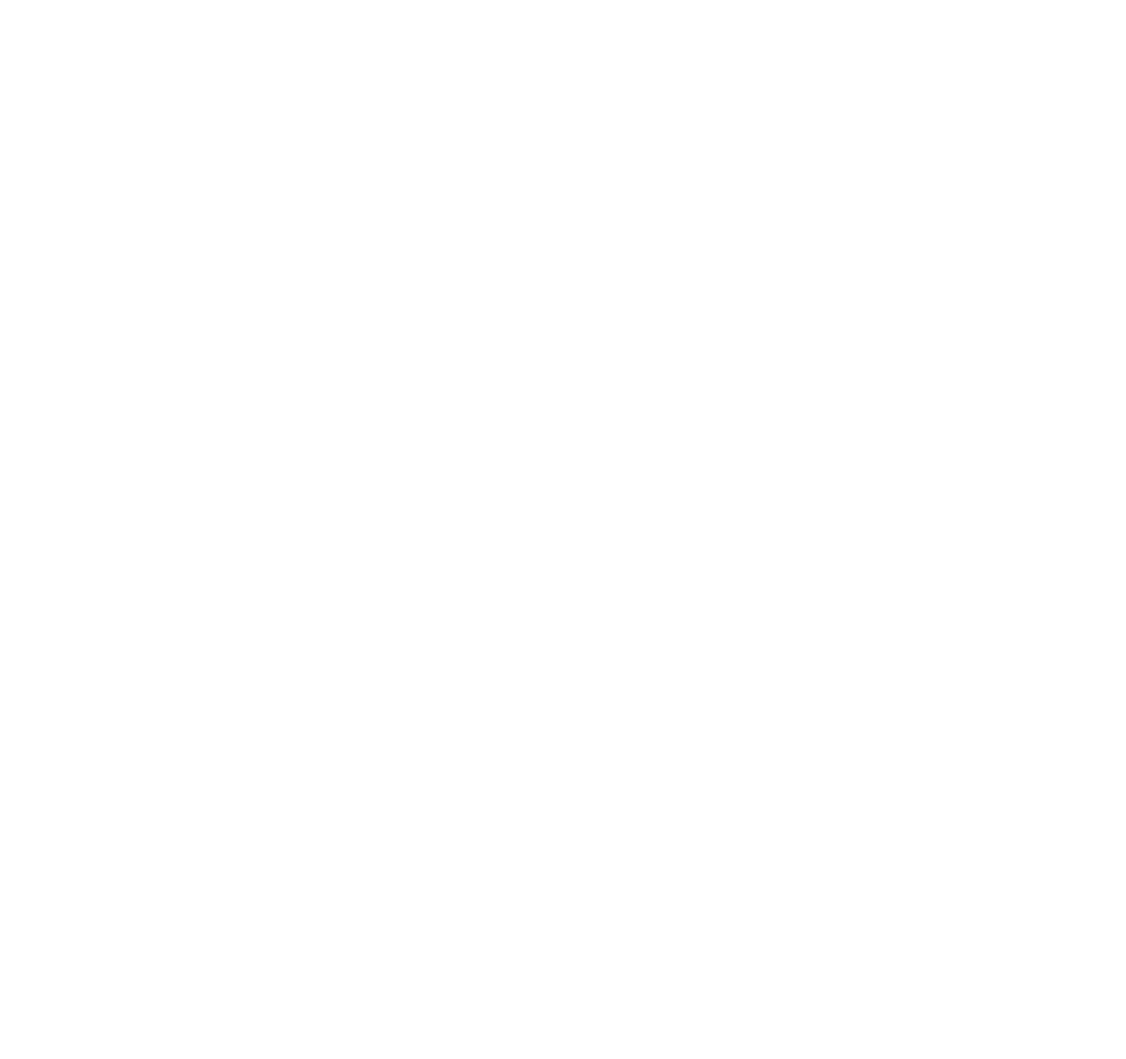
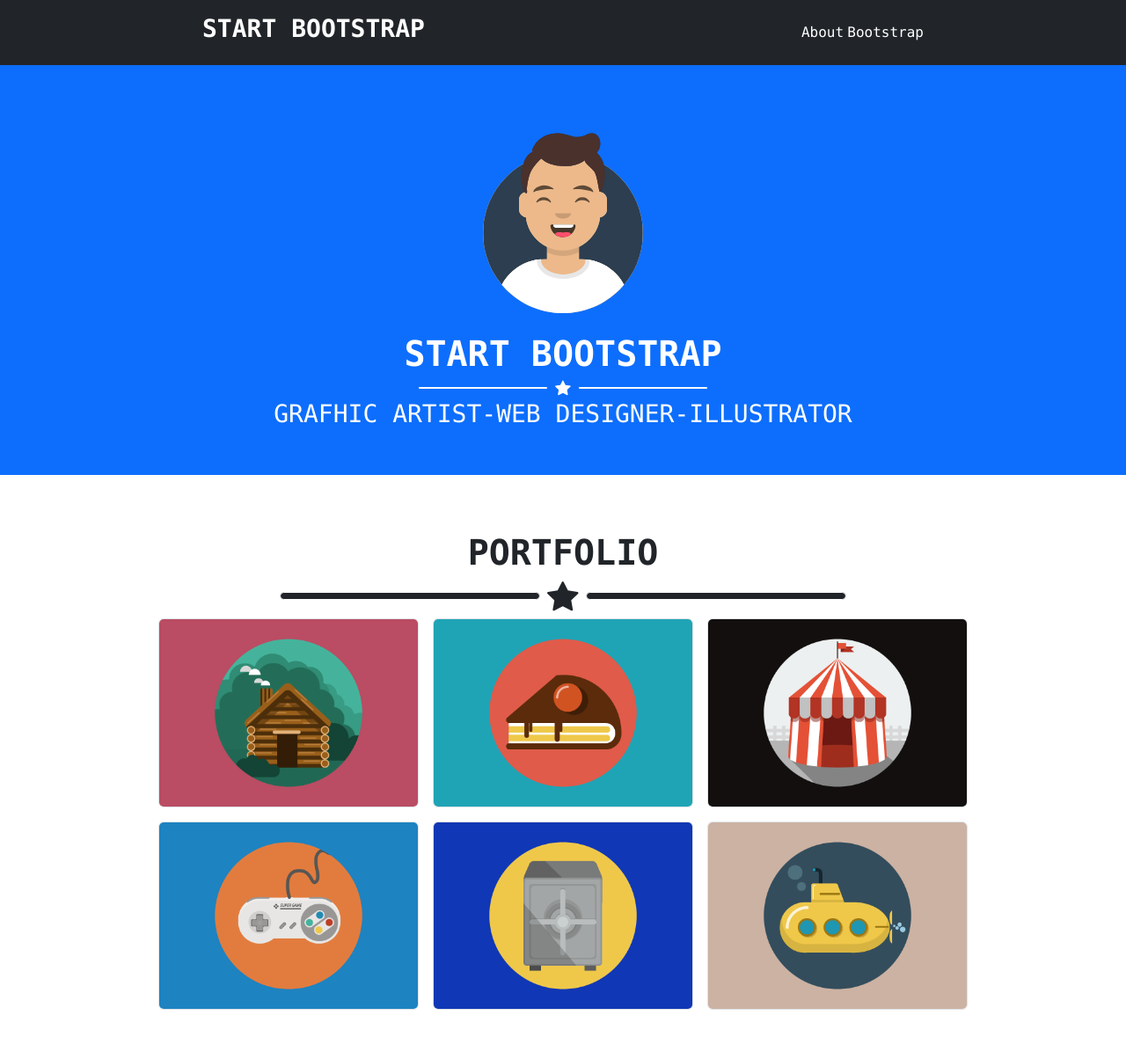
Before and after one commit to GiuseppeTrp/html-css-bootstrap-freelancer, a plain HTML site: page index.html in a window 1280 px wide. Shown: the whole page at 88% size. Before the commit the page ends 800 px from the top, so only its background shows below. Drawn offline with nearby package versions, Linux system fonts and the light colour scheme.

Commit message:
added nav-bar start bootstrap section and portfolio section

```diff
--- a/index.html
+++ b/index.html
@@ -12,33 +12,159 @@
         <!-- personal style  -->
         <link rel="stylesheet" href="css/style.css">
     </head>
-<body>
+    <body>
 
-    <header>
-        <nav class="navbar">
+        <header class="mb-5">
+
+            <nav class=" d-flex  justify-content-around navbar navbar-expand-lg bg-dark text-white position-fixed p-3   w-100 top-0 start-0   " >
+
+                <h3 class="text-uppercase fw-bold font-monospace">Start Bootstrap</h3>
+                <div>
 
 
-        </nav>
 
 
-    </header>
+                            <span class="font-monospace">About</span>
 
-    <main>
-        <section class="start-bootstrap">
+
+                            <span class="font-monospace">Bootstrap</span>
+
+                        </div>
+
+                </div>
+
+
+
+
+            </nav>
+        </header>
+
+
+
+
+
+
+
+
+
+
+
+
+
+
+    <main >
+        <section class="start-bootstrap p-5 bg bg-primary text-white w-100 ">
+            <div class=" w-100 d-flex flex-column justify-content-center">
+                <img src="img/avatar.svg" alt="" class="img-fluid w-25 mx-auto d-block  ps-5 pe-5 pt-5 ">
+                <div class="d-flex justify-content-center text-uppercase fs-1 fw-bold font-monospace  pt-3">Start Bootstrap</div>
+            </div>
+            <div class="d-flex justify-content-center">
+                <div class="d-flex flex-row justify-content-center gap-2 w-50">
+                    <div class="d-flex align-items-center bg-primary w-25 mg-0">
+                        <div class=" bg-white border border-primary rounded h-25 w-100">
+
+
+                        </div>
+
+
+                    </div>
+
+
+
+
+                    <svg xmlns="http://www.w3.org/2000/svg"   width="3%"  fill="currentColor" class="bi bi-star-fill" viewBox="0 0 16 16">
+                            <path d="M3.612 15.443c-.386.198-.824-.149-.746-.592l.83-4.73L.173 6.765c-.329-.314-.158-.888.283-.95l4.898-.696L7.538.792c.197-.39.73-.39.927 0l2.184 4.327 4.898.696c.441.062.612.636.282.95l-3.522 3.356.83 4.73c.078.443-.36.79-.746.592L8 13.187l-4.389 2.256z"
+                            />
+                    </svg>
+
+                    <div class="d-flex align-items-center bg-primary w-25 mg-0">
+                        <div class="  bg-white border border-primary rounded h-25 w-100">
+
+
+                        </div>
+
+
+                    </div>
+
+
+
+
+
+
+
+
+                </div>
+
+            </div>
+
+
+            <div class=" d-flex justify-content-center text-uppercase  gap-5  w-100 ">
+                <span class="font-monospace fs-3 " >
+                    grafhic artist-web designer-illustrator
+                </span>
+
+
+
+
 
         </section>
 
-        <section class="portfolio">
+
+        <section class="start-bootstrap p-5 bg bg-white text-dark">
+            <div class=" w-100 d-flex flex-column justify-content-center">
+                <h1 class=" d-flex justify-content-center text-uppercase fs-1 fw-bold font-monospace  pt-3">portfolio</h1>
+            </div>
+            <div class="d-flex flex-row justify-content-center gap-2">
+                <div class="d-flex align-items-center bg-white w-25 mg-0">
+                    <div class=" bg-dark border border-white rounded h-25 w-100">
+
+
+                    </div>
+
+
+                </div>
+
+
+
+
+                <svg xmlns="http://www.w3.org/2000/svg"   width="3%"  fill="currentColor" class="bi bi-star-fill" viewBox="0 0 16 16">
+                        <path d="M3.612 15.443c-.386.198-.824-.149-.746-.592l.83-4.73L.173 6.765c-.329-.314-.158-.888.283-.95l4.898-.696L7.538.792c.197-.39.73-.39.927 0l2.184 4.327 4.898.696c.441.062.612.636.282.95l-3.522 3.356.83 4.73c.078.443-.36.79-.746.592L8 13.187l-4.389 2.256z"
+                        />
+                </svg>
+
+                <div class="d-flex align-items-center bg-white w-25 mg-0">
+                    <div class=" bg-dark border border-white rounded h-25 w-100">
+
+
+                    </div>
+
+
+                </div>
+
+
+            </div>
+
+            <div class=" w-100 d-flex flex-wrap justify-content-center  ">
+                <img src="img/cabin.png" alt="" class="img-fluid w-25 m-2  d-block  border rounded  ">
+                <img src="img/cake.png" alt="" class="img-fluid w-25 m-2 d-block  border rounded ">
+                <img src="img/circus.png" alt="" class="img-fluid w-25 m-2 d-block border rounded  ">
+            </div>
+            <div class=" w-100 d-flex flex-wrap justify-content-center ">
+                <img src="img/game.png" alt="" class=" img-fluid w-25  d-block  m-2  border rounded ">
+                <img src="img/safe.png" alt="" class="img-fluid w-25 d-block m-2 border rounded  ">
+                <img src="img/submarine.png" alt="" class="img-fluid w-25 m-2  d-block border rounded  ">
+            </div>
+
+
+
+
+
+
+
 
         </section>
 
-        <section class="about">
 
-        </section>
-
-        <section class="contant-me">
-
-        </section>
 
     </main>
 
```
